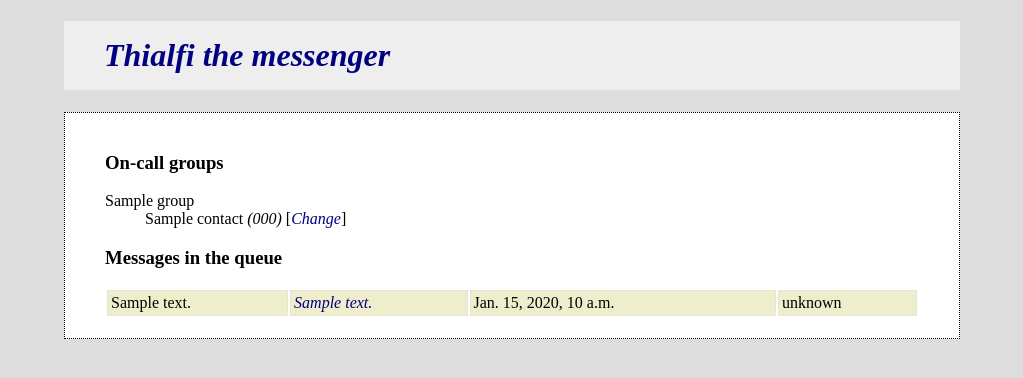
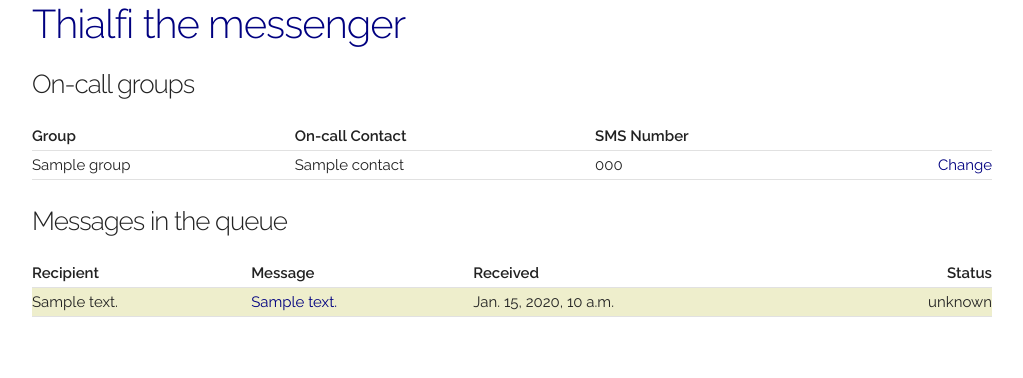
Before and after one commit to mludvig/thialfi, a Django app: page / in a window 1280 px wide. Shown: the top 378 px of the page, without its empty margins (128-1151 px from the left). Run offline with Django 3.2, Linux system fonts and the light colour scheme; tables that the repository leaves empty hold one stand-in row (values such as "Sample post").

Commit message:
Converted templates to use Skeleton CSS

```diff
--- a/doc_root/static/css/thialfi.css
+++ b/doc_root/static/css/thialfi.css
@@ -1,37 +1,26 @@
-body {
-	background-color: #ddd;
-	margin-left: 2in;
-	margin-right: 2in;
+h1 {
+    font-size: 4rem;
 }
 
-h1#page-title {
-	background-color: #eee;
-	padding: 0.5em 40px 0.5em 40px;
+h2 {
+    font-size: 3rem;
 }
 
-#body-content {
-	background-color: white;
-	padding: 20px 40px 20px 40px;
-	border: black 1px dotted;
-}
-
-h3.table-header {
-	padding-left: 4px;
+h3 {
+    font-size: 2.6rem;
 }
 
 a {
 	color: navy;
 	text-decoration: none;
-	font-style: oblique;
 }
 
-table.messages-list, table.message-detail {
-	width: 100%;
+td, th {
+	padding: 2px;
 }
 
-table.messages-list tr td, table.message-detail tr td {
-	border: #ddd 1px dotted;
-	padding: 3px;
+th:last-child, td:last-child {
+    text-align: right;
 }
 
 table.messages-list tr.acked {
@@ -58,7 +47,13 @@ table.messages-list tr.unknown {
 	background-color: #eec;
 }
 
+table.messages-list tr.ignored {
+    color: gray;
+}
+table.messages-list tr.ignored a {
+    color: lightblue;
+}
+
 table.message-detail tr td.label {
 	font-weight: bold;
-	width: 150px;
 }
--- a/templates/_base.html
+++ b/templates/_base.html
@@ -3,18 +3,27 @@
 <head>
 <title>Thialfi : text messaging gateway</title>
 <meta http-equiv="Content-type" content="text/html; charset=utf-8" />
-<link rel="shortcut icon" href="/favicon.ico" />
+<link rel="shortcut icon" href="/static/favicon.ico" />
+
+<!-- Mobile Specific Metas -->
+<meta name="viewport" content="width=device-width, initial-scale=1" />
+<link href='//fonts.googleapis.com/css?family=Raleway:400,300,600' rel='stylesheet' type='text/css'>
+
+<link rel="stylesheet" type="text/css" href="/static/css/normalize.css?{{ MEDIA_REV }}" />
+<link rel="stylesheet" type="text/css" href="/static/css/skeleton.css?{{ MEDIA_REV }}" />
 <link rel="stylesheet" type="text/css" href="/static/css/thialfi.css?{{ MEDIA_REV }}" />
 {% block extrahead %}{% endblock %}
 </head>
 
-<body class="yui-skin-sam" id="body">
+<body id="body">
+<div class="container">
 <h1 id="page-title"><a href="{% url app.views.index %}">Thialfi the messenger</a></h1>
-<div id="body-content">
+</div>
+<div id="body-content" class="container">
 {% block contentsub %}
 {# Create empty "contentsub" on pages that use "contentfull" to remove it #}
-<div id="mainrightsub">
-<h1>{% block page_title %}{% endblock %}</h1>
+<div id="mainrightsub" class="container">
+<h2>{% block page_title %}{% endblock %}</h2>
 {% block content %}{% endblock %}
 </div>
 {% endblock %}
--- a/templates/thialfi/index.html
+++ b/templates/thialfi/index.html
@@ -6,18 +6,45 @@
 
 {% block contentfull %}
 <h3>On-call groups</h3>
-<dl class="oncall-list">
+<table class="u-full-width">
+<thead>
+    <tr>
+        <th>Group</th>
+        <th>On-call Contact</th>
+        <th>SMS Number</th>
+        <th>&nbsp;</th>
+    </tr>
+</thead>
+<tbody>
 {% for group in groups %}
-<dt>{{ group }}</dt>
-<dd>{{ group.contact_primary.name }} <em>({{ group.contact_primary.sms_number }})</em> [<a href="{% url app.views.group group_id=group.id %}">Change</a>]</dd>
-<dd>
-</dd>
+<tr>
+<td>{{ group }}</td>
+<td>{{ group.contact_primary.name }}</td>
+<td>{{ group.contact_primary.sms_number }}</td>
+<td><a href="{% url app.views.group group_id=group.id %}">Change</a></td>
+</tr>
 {% endfor %}
-</dl>
+</tbody>
+</table>
 <h3>Messages in the queue</h3>
-<table class="messages-list">
+<table class="u-full-width messages-list">
+<thead>
+    <tr>
+        <th>Recipient</th>
+        <th>Message</th>
+        <th>Received</th>
+        <th>Status</th>
+    </tr>
+</thead>
+<tbody>
 {% for message in messages %}
-<tr class="{{ message.newest_status.status }}"><td class="recipient">{{ message.recipient }}</td><td class="message"><a href="{% url app.views.detail message_id=message.id %}">{{ message }}</a></td><td class="received">{{ message.dt_received }}</td><td class="status">{{ message.newest_status.status }}</td></tr>
+<tr class="{{ message.newest_status.status }}">
+    <td class="recipient">{{ message.recipient }}</td>
+    <td class="message"><a href="{% url app.views.detail message_id=message.id %}">{{ message }}</a></td>
+    <td class="received">{{ message.dt_received }}</td>
+    <td class="status">{{ message.newest_status.status }}</td>
+</tr>
 {% endfor %}
+</tbody>
 </table>
 {% endblock %}
```
Also changed, not shown: templates/thialfi/detail.html (+11 -5 lines), templates/thialfi/group.html (+5 -5 lines).
